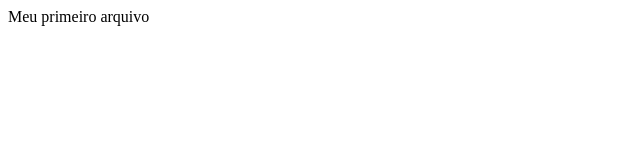
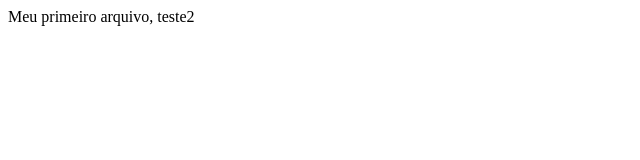
Before and after one commit to thiagocruzrj/GitTraining, a plain HTML site: page Index.html in a window 1280 px wide. Shown: the full height of the page, 0-640 px from the left. Drawn offline with Linux system fonts and the light colour scheme.

Commit message:
atualizando arquivo index.html

```diff
--- a/Index.html
+++ b/Index.html
@@ -6,6 +6,6 @@
     <title>Document</title>
 </head>
 <body>
-    Meu primeiro arquivo
+    Meu primeiro arquivo, teste2
 </body>
 </html>
```
